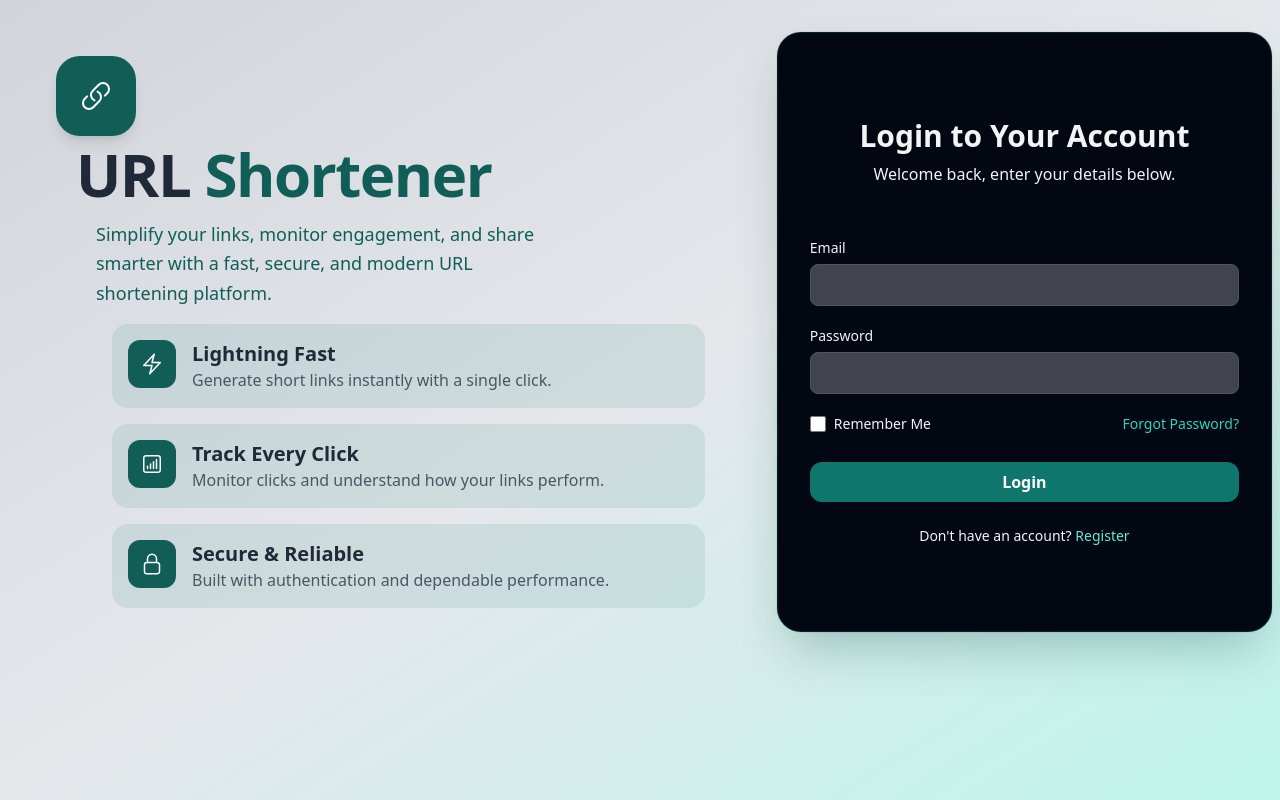
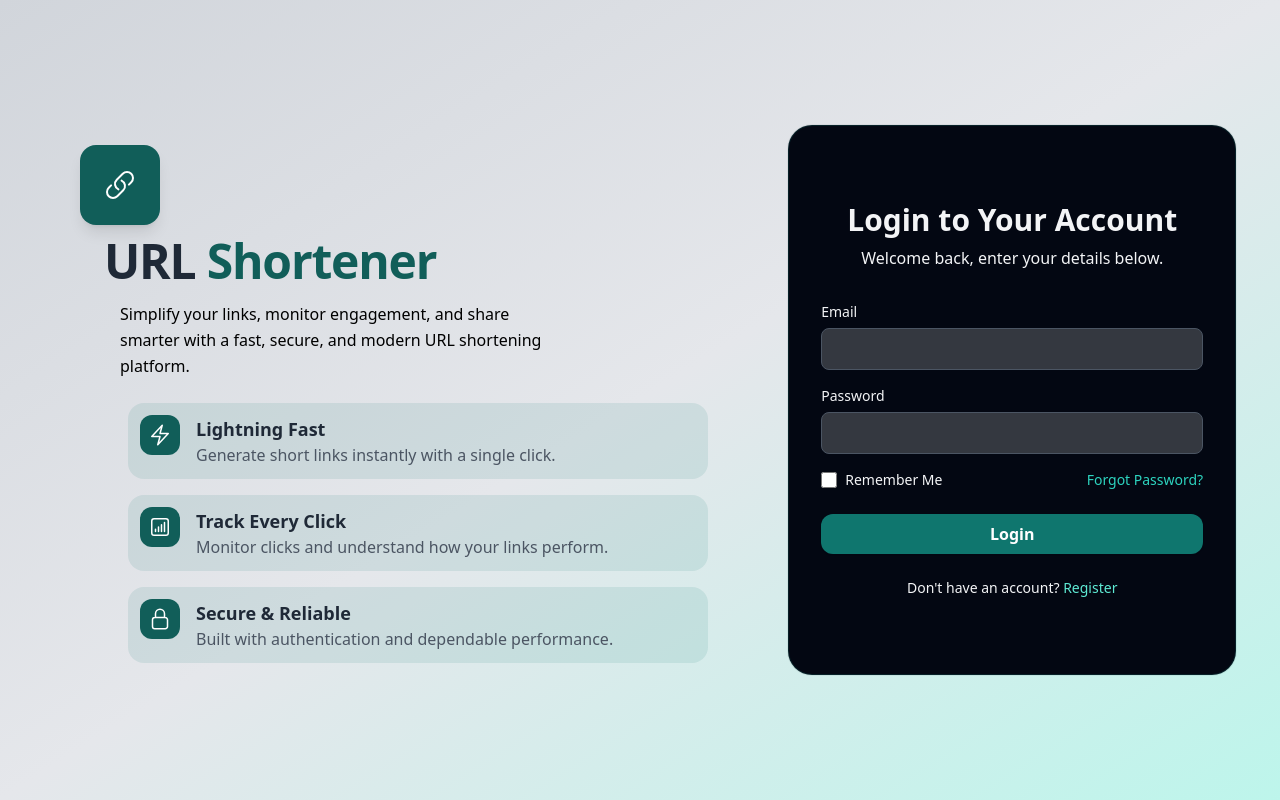
Before and after one commit to zaryabdar/URL-Shortener, a Flask app: page /login in a window 1280 px wide. Run offline with Flask 3, Linux system fonts and the light colour scheme; some libraries are stand-ins or nearby versions.

Commit message:
Make Authentication pages Responsive

```diff
--- a/templates/base.html
+++ b/templates/base.html
@@ -13,17 +13,47 @@
 
     <style>
       body {
-        transition: background-color 0.3s ease,
-                    color 0.3s ease;
-    }
+        transition: background-color 0.3s ease, color 0.3s ease;
+        }
       @view-transition {
         navigation: auto;
       }
+@keyframes slideLeft {
+    from {
+        opacity: 0;
+        transform: translateX(-60px);
+    }
+    to {
+        opacity: 1;
+        transform: translateX(0);
+    }
+}
+
+@keyframes fadeIn {
+    from {
+        opacity: 0;
+        transform: translateY(10px);
+    }
+
+    to {
+        opacity: 1;
+        transform: translateY(0);
+    }
+}
+
+.animate-right {
+    animation: fadeIn 0.8s ease forwards;
+}
+.animate-left {
+    animation: slideLeft 0.8s ease-out forwards;
+}
+
+
     </style>
   </head>
 
   <body
-    class=" transition-colors duration-300 bg-gradient-to-br from-gray-300 via-gray-200 to-teal-200/60 min-h-screen flex flex-col text-black dark:text-white dark:bg-gradient-to-br dark:from-gray-950 dark:via-gray-800 dark:to-teal-950"
+    class=" transition-colors duration-300 bg-gradient-to-br from-gray-300 via-gray-200 to-teal-200/60 min-h-screen text-black dark:text-white dark:bg-gradient-to-br dark:from-gray-950 dark:via-gray-800 dark:to-teal-950"
   >
     <div class="fixed top-20 right-5 z-[60] space-y-3 max-w-xs">
       {% with messages = get_flashed_messages(with_categories=True) %} {% if
--- a/templates/login.html
+++ b/templates/login.html
@@ -1,134 +1,225 @@
 {% extends 'base.html' %} {% block body %}
 
-<div class="flex  p-2 gap-3 lg:gap-6 transition-all duration-500">
-
-  <div class="hidden md:flex w-3/5 flex-col justify-start p-8 lg:p-12">
-    <div>
-      <div class="w-16 h-16 lg:w-20 lg:h-20 rounded-2xl lg:rounded-3xl bg-teal-800 dark:bg-teal-700 flex items-center justify-center shadow-lg mb-2">
-        <svg xmlns="http://www.w3.org/2000/svg" fill="none" viewBox="0 0 24 24" stroke-width="1.5"
-          stroke="white" class="size-8">
-          <path stroke-linecap="round" stroke-linejoin="round"
-            d="M13.19 8.688a4.5 4.5 0 0 1 1.242 7.244l-4.5 4.5a4.5 4.5 0 0 1-6.364-6.364l1.757-1.757m13.35-.622 1.757-1.757a4.5 4.5 0 0 0-6.364-6.364l-4.5 4.5a4.5 4.5 0 0 0 1.242 7.244" />
+<div class="min-h-screen flex p-2 sm:px-6 gap-3 2xl:gap-9 ">
+  <div class="hidden md:flex w-3/5 flex-col justify-center p-8 xl:p-12 2xl:p-14 animate-left ">
+    <div class="p-2">
+      <div
+        class="w-16 h-16 xl:w-20 xl:h-20 rounded-2xl bg-teal-800 dark:bg-teal-700 flex items-center justify-center shadow-lg mb-2 xl:mb-3"
+      >
+        <svg
+          xmlns="http://www.w3.org/2000/svg"
+          fill="none"
+          viewBox="0 0 24 24"
+          stroke-width="1.5"
+          stroke="white"
+          class="size-8"
+        >
+          <path
+            stroke-linecap="round"
+            stroke-linejoin="round"
+            d="M13.19 8.688a4.5 4.5 0 0 1 1.242 7.244l-4.5 4.5a4.5 4.5 0 0 1-6.364-6.364l1.757-1.757m13.35-.622 1.757-1.757a4.5 4.5 0 0 0-6.364-6.364l-4.5 4.5a4.5 4.5 0 0 0 1.242 7.244"
+          />
         </svg>
       </div>
 
-      <h1 class="text-3xl lg:text-6xl font-extrabold tracking-tight px-3 lg:px-5 text-gray-800 dark:text-gray-100">
-        URL <span class="text-teal-800 dark:text-teal-600 ">Shortener</span>
+      <h1
+        class="text-3xl lg:text-4xl xl:text-5xl 2xl:text-7xl font-extrabold tracking-tight px-3 xl:px-6 text-gray-800 dark:text-gray-100"
+      >
+        URL <span class="text-teal-800 dark:text-teal-600">Shortener</span>
       </h1>
 
-      <p class="mt-2 lg:mt-4 text-lg text-teal-800 dark:text-teal-200 max-w-lg leading-relaxed pl-6 lg:pl-10">
+      <p
+        class="mt-2 xl:mt-4 text-md 2xl:text-xl font-base dark:text-teal-200 max-w-lg 2xl:max-w-7xl leading-relaxed px-6 xl:px-10 2xl:px-14"
+      >
         Simplify your links, monitor engagement, and share smarter with a fast,
         secure, and modern URL shortening platform.
       </p>
     </div>
 
-    <div class="space-y-2 lg:space-y-4 pl-10 lg:pl-14 mt-2 lg:mt-4 ">
-
-      <div class="flex items-start rounded-2xl bg-teal-700/10 dark:bg-teal-800/20 hover:bg-teal-700/20 dark:hover:bg-teal-800/40 transition p-2 lg:p-4 gap-4">
-        <div class="w-10 h-10 lg:w-12 lg:h-12 shrink-0 rounded-xl bg-teal-800 dark:bg-teal-700  flex items-center justify-center">
-          <svg xmlns="http://www.w3.org/2000/svg" fill="none" viewBox="0 0 24 24" stroke-width="1.5"
-            stroke="white" class="size-6">
-            <path stroke-linecap="round" stroke-linejoin="round"
-              d="m3.75 13.5 10.5-11.25L12 10.5h8.25L9.75 21.75 12 13.5H3.75Z" />
+    <div class="space-y-3 xl:space-y-4 2xl:space-y-5 pl-10 xl:pl-14 2xl:pl-18 mt-2 xl:mt-4 2xl:mt-6">
+      <div
+        class="flex items-start rounded-2xl bg-teal-700/10 dark:bg-teal-800/20 hover:bg-teal-700/20 dark:hover:bg-teal-800/40 transition p-2 xl:p-3 2xl:p-5 gap-4"
+      >
+        <div
+          class="w-10 h-10 2xl:w-12 2xl:h-12 shrink-0 rounded-xl bg-teal-800 dark:bg-teal-700 flex items-center justify-center"
+        >
+          <svg
+            xmlns="http://www.w3.org/2000/svg"
+            fill="none"
+            viewBox="0 0 24 24"
+            stroke-width="1.5"
+            stroke="white"
+            class="size-6"
+          >
+            <path
+              stroke-linecap="round"
+              stroke-linejoin="round"
+              d="m3.75 13.5 10.5-11.25L12 10.5h8.25L9.75 21.75 12 13.5H3.75Z"
+            />
           </svg>
         </div>
         <div>
-          <h3 class="font-bold text-lg lg:text-xl text-gray-800 dark:text-gray-200">Lightning Fast</h3>
-          <p class="text-gray-600 dark:text-gray-300">Generate short links instantly with a single click.</p>
+          <h3
+            class="font-bold text-lg 2xl:text-xl text-gray-800 dark:text-gray-200"
+          >
+            Lightning Fast
+          </h3>
+          <p class="2xl:text-lg text-gray-600 dark:text-gray-300">
+            Generate short links instantly with a single click.
+          </p>
         </div>
       </div>
 
-      <div class="flex items-start rounded-2xl bg-teal-700/10 hover:bg-teal-700/20 transition p-2 lg:p-4 gap-4">
-        <div class="w-10 h-10 lg:w-12 lg:h-12 shrink-0 rounded-xl bg-teal-800 dark:bg-teal-700  flex items-center justify-center">
-          <svg xmlns="http://www.w3.org/2000/svg" fill="none" viewBox="0 0 24 24" stroke-width="1.5"
-            stroke="white" class="size-6">
-            <path stroke-linecap="round" stroke-linejoin="round"
-              d="M7.5 14.25v2.25m3-4.5v4.5m3-6.75v6.75m3-9v9M6 20.25h12A2.25 2.25 0 0 0 20.25 18V6A2.25 2.25 0 0 0 18 3.75H6A2.25 2.25 0 0 0 3.75 6v12A2.25 2.25 0 0 0 6 20.25Z" />
+      <div
+        class="flex items-start rounded-2xl bg-teal-700/10 hover:bg-teal-700/20 transition p-2 xl:p-3 2xl:p-5 gap-4"
+      >
+        <div
+          class="w-10 h-10 2xl:w-12 2xl:h-12 shrink-0 rounded-xl bg-teal-800 dark:bg-teal-700 flex items-center justify-center"
+        >
+          <svg
+            xmlns="http://www.w3.org/2000/svg"
+            fill="none"
+            viewBox="0 0 24 24"
+            stroke-width="1.5"
+            stroke="white"
+            class="size-6"
+          >
+            <path
+              stroke-linecap="round"
+              stroke-linejoin="round"
+              d="M7.5 14.25v2.25m3-4.5v4.5m3-6.75v6.75m3-9v9M6 20.25h12A2.25 2.25 0 0 0 20.25 18V6A2.25 2.25 0 0 0 18 3.75H6A2.25 2.25 0 0 0 3.75 6v12A2.25 2.25 0 0 0 6 20.25Z"
+            />
           </svg>
         </div>
         <div>
-          <h3 class="font-bold text-lg lg:text-xl text-gray-800 dark:text-gray-200">Track Every Click</h3>
-          <p class="text-gray-600 dark:text-gray-300">Monitor clicks and understand how your links perform.</p>
+          <h3
+            class="font-bold text-lg 2xl:text-xl text-gray-800 dark:text-gray-200"
+          >
+            Track Every Click
+          </h3>
+          <p class="2xl:text-lg text-gray-600 dark:text-gray-300">
+            Monitor clicks and understand how your links perform.
+          </p>
         </div>
       </div>
 
-      <div class="flex items-start rounded-2xl bg-teal-700/10 hover:bg-teal-700/20 transition p-2 lg:p-4 gap-4">
-        <div class="w-10 h-10 lg:w-12 lg:h-12 shrink-0 rounded-xl bg-teal-800 dark:bg-teal-700  flex items-center justify-center">
-          <svg xmlns="http://www.w3.org/2000/svg" fill="none" viewBox="0 0 24 24" stroke-width="1.5"
-            stroke="white" class="size-6">
-            <path stroke-linecap="round" stroke-linejoin="round"
-              d="M16.5 10.5V6.75a4.5 4.5 0 1 0-9 0v3.75m-.75 11.25h10.5a2.25 2.25 0 0 0 2.25-2.25v-6.75a2.25 2.25 0 0 0-2.25-2.25H6.75a2.25 2.25 0 0 0-2.25 2.25v6.75a2.25 2.25 0 0 0 2.25 2.25Z" />
+      <div
+        class="flex items-start rounded-2xl bg-teal-700/10 hover:bg-teal-700/20 transition p-2 xl:p-3 2xl:p-5 gap-4"
+      >
+        <div
+          class="w-10 h-10 2xl:w-14 2xl:h-14 shrink-0 rounded-xl bg-teal-800 dark:bg-teal-700 flex items-center justify-center"
+        >
+          <svg
+            xmlns="http://www.w3.org/2000/svg"
+            fill="none"
+            viewBox="0 0 24 24"
+            stroke-width="1.5"
+            stroke="white"
+            class="size-6"
+          >
+            <path
+              stroke-linecap="round"
+              stroke-linejoin="round"
+              d="M16.5 10.5V6.75a4.5 4.5 0 1 0-9 0v3.75m-.75 11.25h10.5a2.25 2.25 0 0 0 2.25-2.25v-6.75a2.25 2.25 0 0 0-2.25-2.25H6.75a2.25 2.25 0 0 0-2.25 2.25v6.75a2.25 2.25 0 0 0 2.25 2.25Z"
+            />
           </svg>
         </div>
         <div>
-          <h3 class="font-bold text-lg lg:text-xl text-gray-800 dark:text-gray-200">Secure & Reliable</h3>
-          <p class="text-gray-600 dark:text-gray-300">Built with authentication and dependable performance.</p>
+          <h3
+            class="font-bold text-lg 2xl:text-xl text-gray-800 dark:text-gray-200"
+          >
+            Secure & Reliable
+          </h3>
+          <p class="2xl:text-lg text-gray-600 dark:text-gray-300">
+            Built with authentication and dependable performance.
+          </p>
         </div>
       </div>
-
     </div>
   </div>
 
-  <div class="w-full md:w-1/2 lg:w-2/5 flex items-center justify-center">
-    <div class="w-full max-w-sm xl:max-w-lg min-h-[500px] xl:min-h-[600px] bg-gray-950 dark:bg-gray-500/20 rounded-3xl border border-teal-800/30 shadow-2xl shadow-teal-900/30 dark:shadow-gray-700/20 ring-1 ring-black/5 p-6 lg:p-8 flex flex-col justify-center">
-
-      <div class="text-center mb-4 lg:mb-8">
-        <div class="w-12 h-12 mx-auto rounded-2xl bg-teal-800  flex items-center justify-center shadow-md mb-4 md:hidden">
-          <svg xmlns="http://www.w3.org/2000/svg" fill="none" viewBox="0 0 24 24" stroke-width="1.5"
-            stroke="white" class="size-7">
-            <path stroke-linecap="round" stroke-linejoin="round"
-              d="M13.19 8.688a4.5 4.5 0 0 1 1.242 7.244l-4.5 4.5a4.5 4.5 0 0 1-6.364-6.364l1.757-1.757m13.35-.622 1.757-1.757a4.5 4.5 0 0 0-6.364-6.364l-4.5 4.5a4.5 4.5 0 0 0 1.242 7.244" />
+  <div class="w-full md:w-1/2 lg:w-2/5 flex items-center justify-center ">
+    <div
+      class="animate-right w-full max-w-sm xl:max-w-md 2xl:max-w-lg min-h-[550px] 2xl:min-h-[650px] bg-gray-950 dark:bg-gray-500/20 rounded-3xl border border-teal-800/30 shadow-none shadow-teal-900/30 dark:shadow-gray-700/20 ring-1 ring-black/5 p-6 xl:p-8 2xl:p-10 flex flex-col justify-center "
+    >
+      <div class="text-center mb-4 2xl:mb-8">
+        <div
+          class="w-12 h-12 mx-auto rounded-2xl bg-teal-800 flex items-center justify-center shadow-md mb-4 md:hidden"
+        >
+          <svg
+            xmlns="http://www.w3.org/2000/svg"
+            fill="none"
+            viewBox="0 0 24 24"
+            stroke-width="1.5"
+            stroke="white"
+            class="size-7"
+          >
+            <path
+              stroke-linecap="round"
+              stroke-linejoin="round"
+              d="M13.19 8.688a4.5 4.5 0 0 1 1.242 7.244l-4.5 4.5a4.5 4.5 0 0 1-6.364-6.364l1.757-1.757m13.35-.622 1.757-1.757a4.5 4.5 0 0 0-6.364-6.364l-4.5 4.5a4.5 4.5 0 0 0 1.242 7.244"
+            />
           </svg>
         </div>
-        <h3 class="text-2xl lg:text-3xl font-bold text-gray-100 ">Login to Your Account</h3>
-        <p class="text-gray-100 mt-2">Welcome back, enter your details below.</p>
+        <h3 class="text-2xl xl:text-3xl 2xl:text-4xl font-bold text-gray-100">
+          Login to Your Account
+        </h3>
+        <p class="text-gray-100 mt-2">
+          Welcome back, enter your details below.
+        </p>
       </div>
 
-      <form method="POST" class="space-y-2 lg:space-y-5">
+      <form method="POST" class="space-y-3 xl:space-y-4 2xl:space-y-6">
         {{ form.hidden_tag() }}
 
         <div>
-          {{ form.email.label(class="block text-sm font-medium text-gray-100 mb-1 lg:mb-1.5") }}
-          {{ form.email(class="w-full rounded-lg bg-gray-50/25 border border-gray-600 px-4 py-1 lg:py-2 text-gray-100
-                focus:outline-none focus:ring-2 focus:ring-teal-100 focus:border-transparent transition") }}
+          {{ form.email.label(class="block text-sm font-medium text-gray-100
+          mb-1 xl:mb-1.5") }} {{ form.email(class="w-full rounded-lg
+          bg-gray-50/20 border border-gray-600 px-4 py-1 xl:py-2 text-gray-100
+          focus:outline-none focus:ring-2 focus:ring-teal-100
+          focus:border-transparent transition") }}
         </div>
 
         <div>
-          {{ form.password.label(class="block text-sm font-medium text-gray-100 mb-1 lg:mb-1.5") }}
-          {{ form.password(class="w-full rounded-lg bg-gray-50/25 border border-gray-600 px-4 py-1 lg:py-2 text-gray-100
-                focus:outline-none focus:ring-2 focus:ring-teal-100 focus:border-transparent transition") }}
+          {{ form.password.label(class="block text-sm font-medium text-gray-100
+          mb-1 xl:mb-1.5") }} {{ form.password(class="w-full rounded-lg
+          bg-gray-50/20 border border-gray-600 px-4 py-1 xl:py-2 text-gray-100
+          focus:outline-none focus:ring-2 focus:ring-teal-100
+          focus:border-transparent transition") }}
         </div>
-        <div>
-
-        </div>
+        <div></div>
 
         <div class="flex items-center gap-2">
-          {{ form.remember_me(class="w-4 h-4 rounded border-gray-300 text-teal-700 focus:ring-teal-600") }}
-          {{ form.remember_me.label(class="text-sm font-medium text-gray-100") }}
-          <a href="{{url_for('auth.forgot_password')}}"
-   class="text-teal-400 hover:text-teal-300 text-sm ml-auto ">
-    Forgot Password?
-</a>
+          {{ form.remember_me(class="w-4 h-4 rounded border-gray-300
+          text-teal-700 focus:ring-teal-600") }} {{
+          form.remember_me.label(class="text-sm font-medium text-gray-100") }}
+          <a
+            href="{{url_for('auth.forgot_password')}}"
+            class="text-teal-400 hover:text-teal-300 text-sm ml-auto"
+          >
+            Forgot Password?
+          </a>
         </div>
 
         <div>
-          {{ form.submit(class="w-full mt-2 bg-teal-700 dark:bg-teal-500 hover:bg-teal-800 dark:hover:bg-teal-700 text-white
-                py-1 lg:py-2 rounded-md lg:rounded-xl font-semibold transition-all duration-300 cursor-pointer
-                hover:-translate-y-0.5 active:scale-95 shadow-sm") }}
+          {{ form.submit(class="w-full mt-2 bg-teal-700 dark:bg-teal-500
+          hover:bg-teal-800 dark:hover:bg-teal-700 text-white py-1 xl:py-2
+          rounded-md lg:rounded-xl font-semibold transition-all duration-300
+          cursor-pointer hover:-translate-y-0.5 active:scale-95 shadow-sm") }}
         </div>
       </form>
 
-      <p class="text-sm text-gray-100 text-center mt-4 lg:mt-6">
+      <p class="text-sm text-gray-100 text-center mt-4 xl:mt-6">
         Don't have an account?
-        <a href="{{ url_for('auth.register') }}"
-          class="text-teal-300 font-medium hover:text-teal-500 hover:underline">
+        <a
+          href="{{ url_for('auth.register') }}"
+          class="text-teal-300 font-medium hover:text-teal-500 hover:underline"
+        >
           Register
         </a>
       </p>
-
     </div>
   </div>
-
 </div>
 
 {% endblock body %}
```
Also changed, not shown: templates/register.html (+35 -35 lines).
